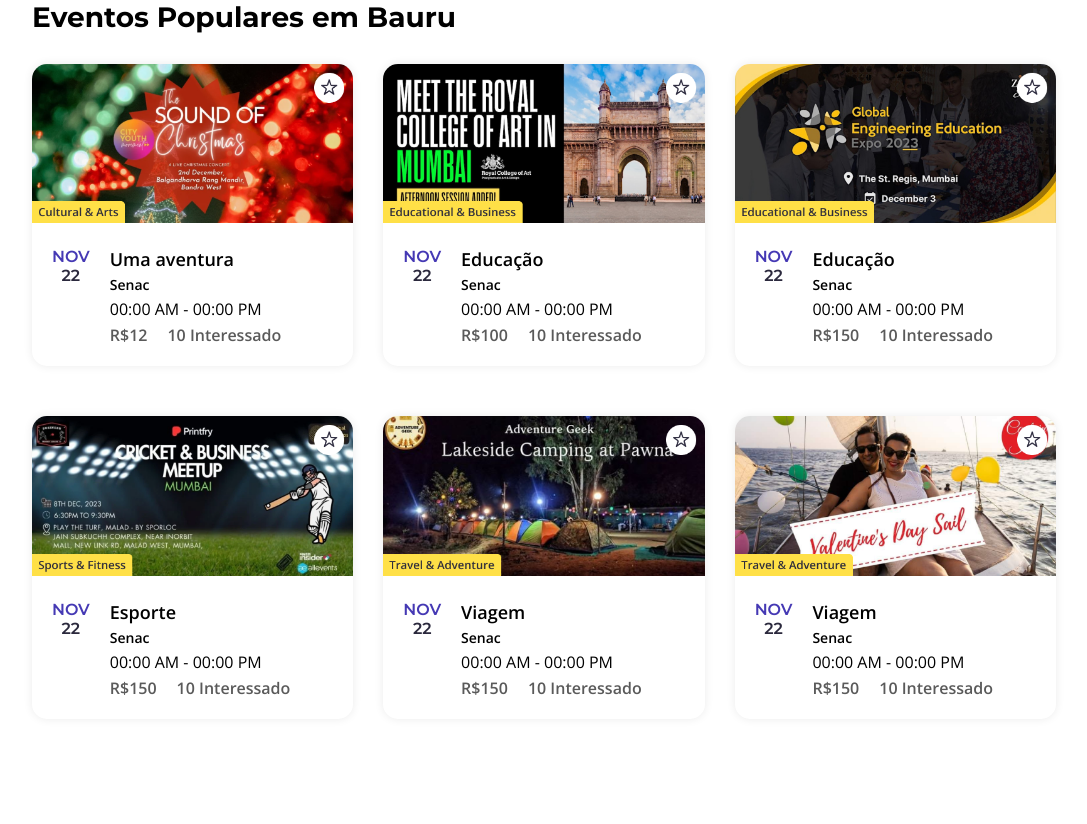
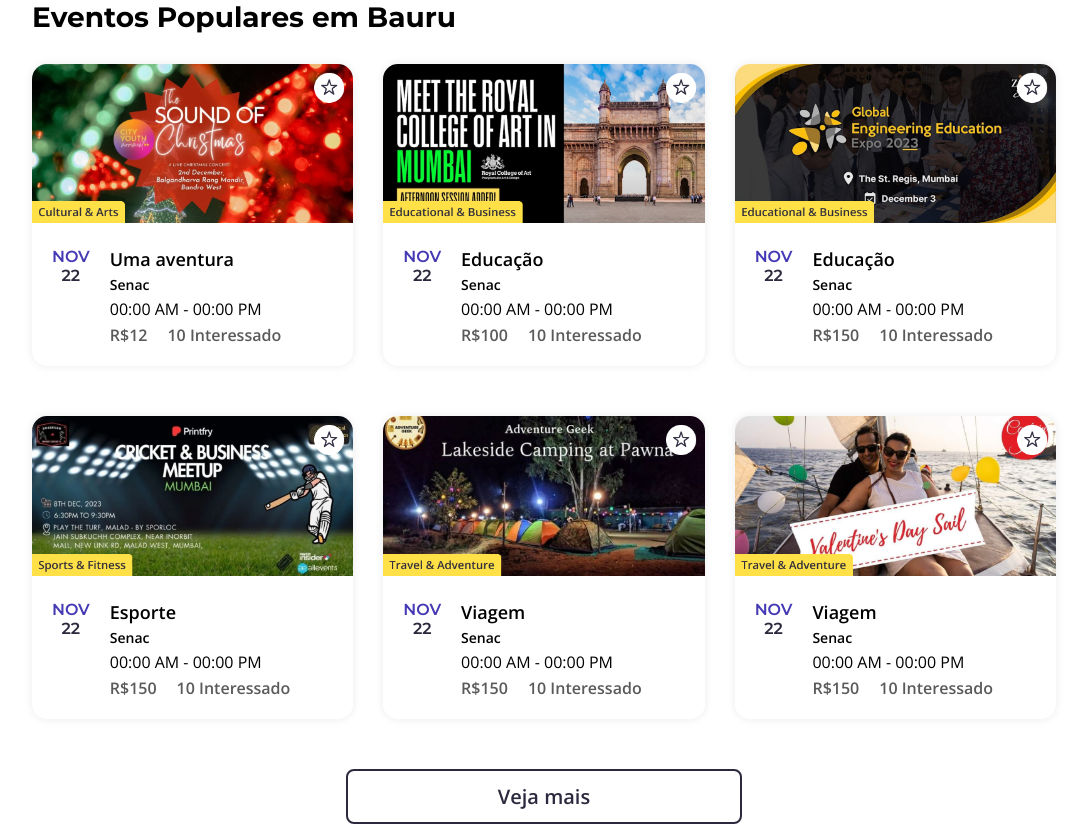
Before and after one commit to yandsilva/fest-central-frontend, a React (Vite) app: page / in a window 1280 px wide. Shown: the whole page, without its empty margins (96-1183 px from the left). Before the commit the page ends 800 px from the top, so only its background shows below. Built offline with nearby package versions, Linux system fonts and the light colour scheme.

Commit message:
adicionado o botão veja mais

```diff
--- a/src/components/EventsDisplay/EventsDisplay.css
+++ b/src/components/EventsDisplay/EventsDisplay.css
@@ -11,3 +11,23 @@
   gap: 30px;
   row-gap: 50px;
 }
+
+.event-btn {
+  display: flex;
+  justify-content: center;
+  align-items: center;
+  margin-top: 50px;
+}
+
+.btn {
+  font-family: "Open Sans";
+  font-weight: 600;
+  font-size: 20px;
+  color: #2b293d;
+
+  border-radius: 8px;
+  border: 2px solid #2b293d;
+
+  background: transparent;
+  padding: 12px 150px;
+}
--- a/src/components/EventsDisplay/EventsDisplay.jsx
+++ b/src/components/EventsDisplay/EventsDisplay.jsx
@@ -24,6 +24,11 @@ export default function EventsDisplay() {
           );
         })}
       </div>
+      <div className="event-btn">
+        <button className="btn" type="submit">
+          Veja mais
+        </button>
+      </div>
     </div>
   );
 }
--- a/src/components/EventsItem/EventsItem.jsx
+++ b/src/components/EventsItem/EventsItem.jsx
@@ -1,4 +1,3 @@
-import React from "react";
 import "./EventsItem.css";
 
 export default function EventsItem({
```
Also changed, not shown: src/assets/ticket.svg (added).
